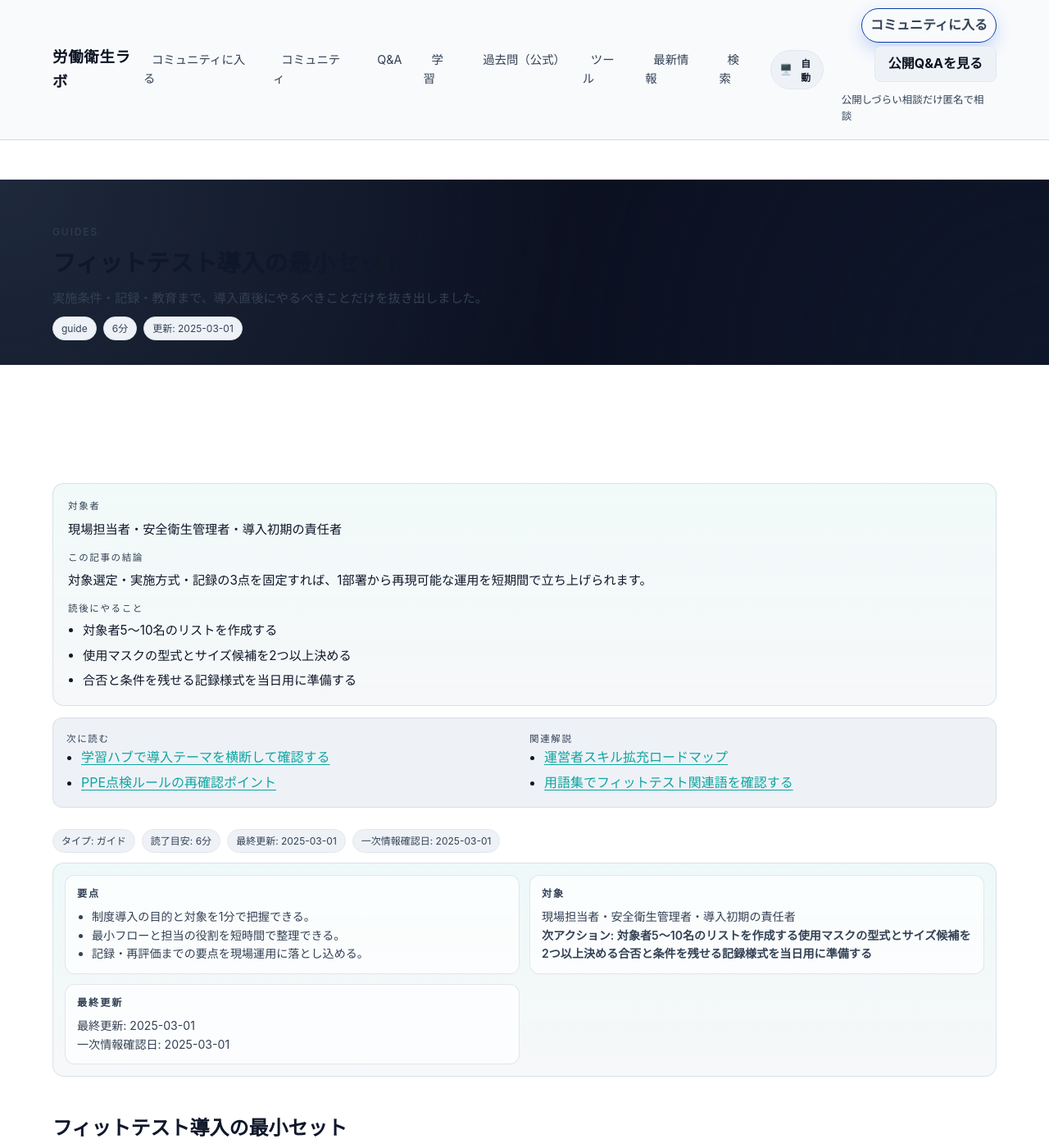
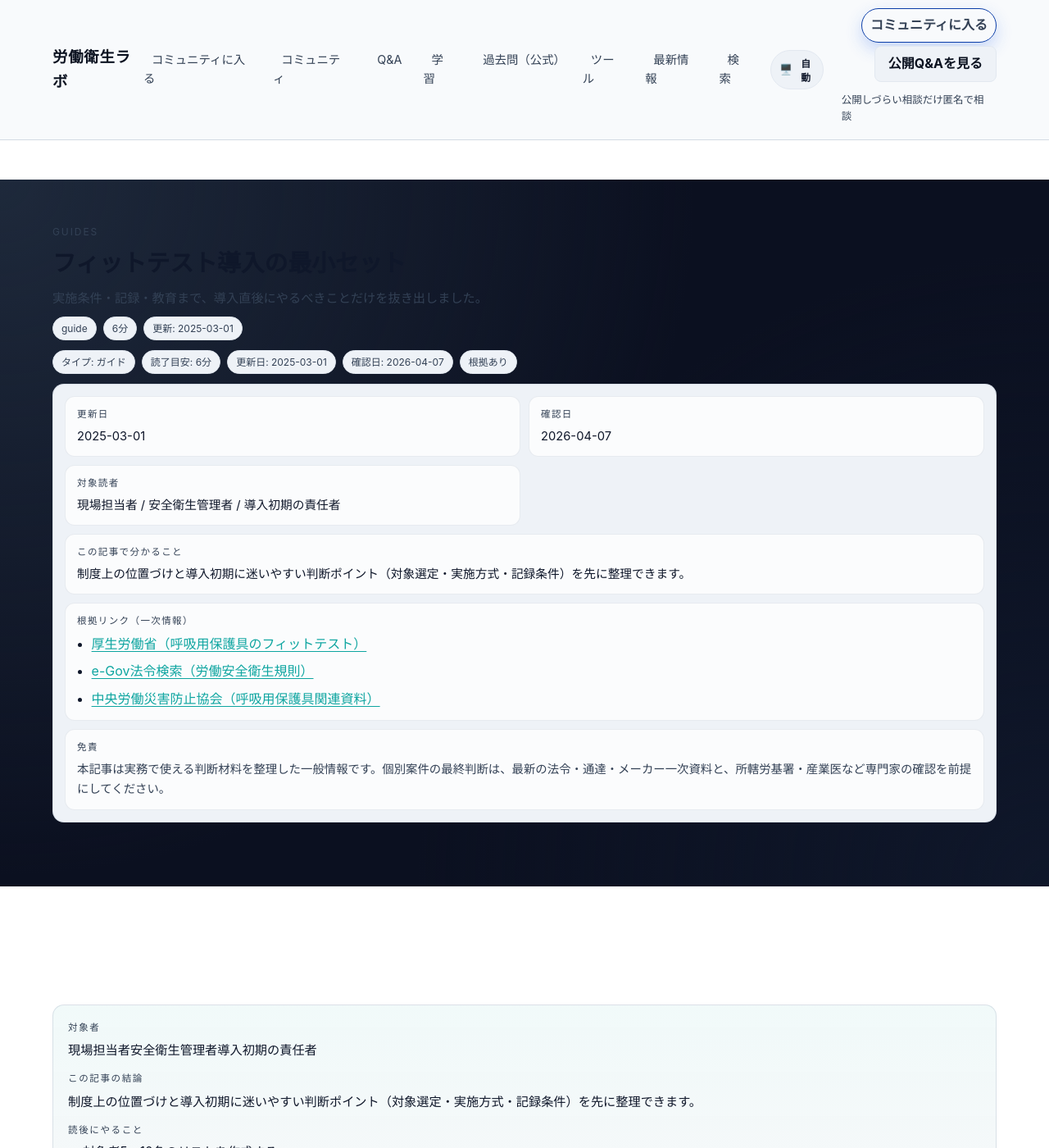
Before and after one commit to rodoeisei-lab/rodoeisei-lab, a Jekyll site: the page built from _guides/fit-test.md, in a window 1280 px wide and 1400 px high. Shown: the whole window at 82% size. Built offline with Jekyll 4.4.1, drawn with Linux system fonts in a browser that asks for light colours; some of the changed text lies outside the part shown.

Commit message:
Add trust-focused article metadata panel and guide reliability badges

```diff
--- a/_guides/fit-test.md
+++ b/_guides/fit-test.md
@@ -14,6 +14,7 @@ minutes: 6
 updated: 2025-03-01
 updated_at: 2025-03-01
 reviewed_at: 2025-03-01
+checked_at: 2026-04-07
 source_type: notice
 status: published
 featured: true
@@ -23,8 +24,12 @@ tags:
   - 導入
   - 記録
 article_reason: 法令の結論だけ先に確認して、導入時の抜け漏れを避けたい人向け。
-audience: 現場担当者・安全衛生管理者・導入初期の責任者
-takeaway: 対象選定・実施方式・記録の3点を固定すれば、1部署から再現可能な運用を短期間で立ち上げられます。
+audience:
+  - 現場担当者
+  - 安全衛生管理者
+  - 導入初期の責任者
+takeaway: 制度上の位置づけと導入初期に迷いやすい判断ポイント（対象選定・実施方式・記録条件）を先に整理できます。
+disclaimer_variant: practical
 next_action:
   - 対象者5〜10名のリストを作成する
   - 使用マスクの型式とサイズ候補を2つ以上決める
@@ -43,8 +48,12 @@ related_links:
     url: /glossary/
     group: related
 sources:
-  - '<a href="https://www.mhlw.go.jp/stf/seisakunitsuite/bunya/0000132963.html" target="_blank" rel="noopener">厚生労働省: 呼吸用保護具のフィットテスト</a>'
-  - '<a href="https://www.jaish.gr.jp/" target="_blank" rel="noopener">中央労働災害防止協会（ガイド類）</a>'
+  - label: 厚生労働省（呼吸用保護具のフィットテスト）
+    url: https://www.mhlw.go.jp/stf/seisakunitsuite/bunya/0000132963.html
+  - label: e-Gov法令検索（労働安全衛生規則）
+    url: https://elaws.e-gov.go.jp/
+  - label: 中央労働災害防止協会（呼吸用保護具関連資料）
+    url: https://www.jaish.gr.jp/
 last_updated: 2025-03-01
 lead: 実施条件・記録・教育まで、導入直後にやるべきことだけを抜き出しました。
 ---
--- /dev/null
+++ b/_includes/article-disclaimer.html
@@ -0,0 +1,9 @@
+{% assign variant = include.variant | default: page.disclaimer_variant | default: "general" %}
+{% case variant %}
+  {% when "practical" %}
+  <p class="article-trust-meta__note">本記事は実務で使える判断材料を整理した一般情報です。個別案件の最終判断は、最新の法令・通達・メーカー一次資料と、所轄労基署・産業医など専門家の確認を前提にしてください。</p>
+  {% when "legal" %}
+  <p class="article-trust-meta__note">本記事は制度理解の補助を目的とした一般情報です。法令解釈や行政対応は、最新の原典確認と所轄機関・専門家への照会を前提にしてください。</p>
+  {% else %}
+  <p class="article-trust-meta__note">本記事は一般的な情報整理を目的としています。個別判断では、最新の一次情報（法令・通達・公的資料）や専門家確認を行ってください。</p>
+{% endcase %}
--- a/_includes/article-meta-header.html
+++ b/_includes/article-meta-header.html
@@ -11,48 +11,69 @@
 
 {% assign article_type_label = site.data.article-types.article_type_labels[article_type] | default: article_type | upcase %}
 {% assign reading_time = page.reading_time | default: page.minutes %}
-{% assign audience = page.audience | default: page.target | default: "対象読者は準備中です。" %}
-{% assign updated_at = page.updated_at | default: page.updated | default: "未記入" %}
-{% assign reviewed_at = page.source_checked_at | default: page.reviewed_at | default: page.last_updated | default: page.updated_at | default: page.updated | default: "未確認" %}
+{% assign updated_at = page.updated_at | default: page.updated | default: page.last_updated %}
+{% assign checked_at = page.checked_at | default: page.source_checked_at | default: page.reviewed_at %}
+{% assign takeaway = page.takeaway | default: page.summary %}
 
-<div class="article-meta-header">
+{% assign has_sources = false %}
+{% if page.sources and page.sources.size > 0 %}
+  {% assign has_sources = true %}
+{% endif %}
+
+<section class="article-trust-meta" aria-label="記事メタ情報">
   <div class="article-meta-header__chips" aria-label="記事メタ">
     <span class="badge">タイプ: {{ article_type_label }}</span>
     {% if reading_time %}<span class="badge">読了目安: {{ reading_time }}</span>{% endif %}
-    <span class="badge">最終更新: {{ updated_at }}</span>
-    {% if page.sources and page.sources.size > 0 %}<span class="badge">一次情報確認日: {{ reviewed_at }}</span>{% endif %}
+    {% if updated_at %}<span class="badge">更新日: {{ updated_at }}</span>{% endif %}
+    {% if checked_at %}<span class="badge">確認日: {{ checked_at }}</span>{% endif %}
+    {% if has_sources %}<span class="badge">根拠あり</span>{% endif %}
   </div>
 
-  <div class="article-meta-box article-meta-box--header">
-    <div class="article-meta-item">
-      <h2>要点</h2>
-      {% if page.summary %}
-        {% if page.summary.first %}
-          <ul>
-            {% for point in page.summary limit:3 %}
-            <li>{{ point }}</li>
-            {% endfor %}
-          </ul>
-        {% else %}
-          <p>{{ page.summary }}</p>
-        {% endif %}
+  <div class="article-trust-meta__grid">
+    {% if updated_at %}
+    <div class="article-trust-meta__item">
+      <p class="article-trust-meta__label">更新日</p>
+      <p class="article-trust-meta__value">{{ updated_at }}</p>
+    </div>
+    {% endif %}
+
+    {% if checked_at %}
+    <div class="article-trust-meta__item">
+      <p class="article-trust-meta__label">確認日</p>
+      <p class="article-trust-meta__value">{{ checked_at }}</p>
+    </div>
+    {% endif %}
+
+    {% if page.audience %}
+    <div class="article-trust-meta__item">
+      <p class="article-trust-meta__label">対象読者</p>
+      {% if page.audience.first %}
+      <p class="article-trust-meta__value">{{ page.audience | join: " / " }}</p>
       {% else %}
-      <p>要点は準備中です。</p>
+      <p class="article-trust-meta__value">{{ page.audience }}</p>
       {% endif %}
     </div>
+    {% endif %}
 
-    <div class="article-meta-item">
-      <h2>対象</h2>
-      <p>{{ audience }}</p>
-      {% if page.next_action %}
-      <p class="article-meta-next">次アクション: {{ page.next_action }}</p>
+    {% if takeaway %}
+    <div class="article-trust-meta__item article-trust-meta__item--wide">
+      <p class="article-trust-meta__label">この記事で分かること</p>
+      {% if takeaway.first %}
+      <p class="article-trust-meta__value">{{ takeaway | first }}</p>
+      {% else %}
+      <p class="article-trust-meta__value">{{ takeaway }}</p>
       {% endif %}
     </div>
+    {% endif %}
 
-    <div class="article-meta-item">
-      <h2>最終更新</h2>
-      <p>最終更新: {{ updated_at }}</p>
-      {% if page.sources and page.sources.size > 0 %}<p>一次情報確認日: {{ reviewed_at }}</p>{% endif %}
+    <div class="article-trust-meta__item article-trust-meta__item--wide">
+      <p class="article-trust-meta__label">根拠リンク（一次情報）</p>
+      {% include article-sources.html compact=true %}
+    </div>
+
+    <div class="article-trust-meta__item article-trust-meta__item--wide">
+      <p class="article-trust-meta__label">免責</p>
+      {% include article-disclaimer.html variant=page.disclaimer_variant %}
     </div>
   </div>
-</div>
+</section>
--- a/_includes/article-sources.html
+++ b/_includes/article-sources.html
@@ -1,7 +1,7 @@
 {% if page.sources and page.sources.size > 0 %}
-<section class="article-sources" aria-label="この記事の一次情報">
-  <h2>この記事の一次情報</h2>
-  <ul class="article-sources__list">
+  {% assign compact = include.compact | default: false %}
+  {% if compact %}
+  <ul class="article-sources__list article-sources__list--compact">
     {% for source in page.sources %}
       {% assign source_label = source.label | default: source.title | default: source %}
       {% assign source_url = source.url | default: nil %}
@@ -14,8 +14,28 @@
       </li>
     {% endfor %}
   </ul>
-  {% if page.source_checked_at %}
-  <p class="article-sources__checked-at">一次情報確認日：{{ page.source_checked_at }}</p>
+  {% else %}
+  <section class="article-sources" aria-label="この記事の一次情報">
+    <h2>この記事の一次情報</h2>
+    <ul class="article-sources__list">
+      {% for source in page.sources %}
+        {% assign source_label = source.label | default: source.title | default: source %}
+        {% assign source_url = source.url | default: nil %}
+        <li class="article-sources__item">
+          {% if source_url %}
+          <a href="{{ source_url }}" target="_blank" rel="noopener">{{ source_label }}</a>
+          {% else %}
+          {{ source_label }}
+          {% endif %}
+        </li>
+      {% endfor %}
+    </ul>
+    {% assign checked_at = page.checked_at | default: page.source_checked_at | default: page.reviewed_at %}
+    {% if checked_at %}
+    <p class="article-sources__checked-at">一次情報確認日：{{ checked_at }}</p>
+    {% endif %}
+  </section>
   {% endif %}
-</section>
+{% elsif include.compact %}
+  <p class="article-trust-meta__note">一次情報リンクは現在整備中です。公開元の最新情報で最終確認してください。</p>
 {% endif %}
--- a/_layouts/article.html
+++ b/_layouts/article.html
@@ -24,15 +24,14 @@ layout: base
       {% assign hero_updated = page.updated_at | default: page.updated %}
       {% if hero_updated %}<span class="badge">更新: {{ hero_updated }}</span>{% endif %}
     </div>
+    {% include article-meta-header.html %}
   </div>
 </section>
 
 <section class="section">
   <div class="container article">
     {% include article-summary-box.html %}
-    {% include article-meta-header.html %}
     {{ content }}
-    {% include article-sources.html %}
     {% include article-footer-nav.html %}
 
     {% assign feedback_form_url = page.feedback_form_url | default: site.feedback.article_form_url %}
--- a/assets/css/main.css
+++ b/assets/css/main.css
@@ -3478,10 +3478,10 @@ main#main .section .container a:not(.btn-step):not(.btn-step-primary):not(.btn-a
   }
 }
 
-.article-meta-header {
+.article-trust-meta {
   display: grid;
   gap: 12px;
-  margin-bottom: 8px;
+  margin-top: 12px;
 }
 
 .article-meta-header__chips {
@@ -3490,32 +3490,49 @@ main#main .section .container a:not(.btn-step):not(.btn-step-primary):not(.btn-a
   gap: 8px;
 }
 
-.article-meta-box--header {
+.article-trust-meta__grid {
+  display: grid;
   grid-template-columns: repeat(2, minmax(0, 1fr));
+  gap: 10px;
   padding: 14px;
   border-radius: 14px;
   border: 1px solid rgba(148, 163, 184, .25);
-  background: linear-gradient(180deg, rgba(14, 165, 160, .07) 0%, rgba(148, 163, 184, .08) 100%);
-}
-
-.article-meta-box--header .article-meta-item {
-  height: 100%;
-  background: rgba(255, 255, 255, .72);
-}
-
-.article-meta-box--header .article-meta-item h2 {
-  margin: 0 0 8px;
-  font-size: .76rem;
-  letter-spacing: .16em;
+  background: var(--panel-strong);
+}
+
+.article-trust-meta__item {
+  padding: 12px 14px;
+  border-radius: 12px;
+  border: 1px solid rgba(148, 163, 184, .2);
+  background: rgba(255, 255, 255, .74);
+  min-width: 0;
+}
+
+.article-trust-meta__item--wide {
+  grid-column: 1 / -1;
+}
+
+.article-trust-meta__label {
+  margin: 0 0 6px;
+  font-size: .72rem;
+  letter-spacing: .12em;
   text-transform: uppercase;
   color: var(--text-soft);
 }
 
-.article-meta-source-type,
-.article-meta-next {
-  margin-bottom: 6px;
-  font-weight: 600;
+.article-trust-meta__value {
+  margin: 0;
   color: var(--text);
+  font-size: .92rem;
+  line-height: 1.6;
+  overflow-wrap: anywhere;
+}
+
+.article-trust-meta__note {
+  margin: 0;
+  color: var(--text-soft);
+  font-size: .9rem;
+  line-height: 1.7;
 }
 
 .article-footer-nav {
@@ -3548,13 +3565,14 @@ main#main .section .container a:not(.btn-step):not(.btn-step-primary):not(.btn-a
 
 @media (max-width: 780px) {
   .article-summary-links,
-  .article-meta-box--header,
+  .article-trust-meta__grid,
   .article-footer-nav__grid {
     grid-template-columns: 1fr;
   }
 
   .article-summary-box__panel,
-  .article-summary-links {
+  .article-summary-links,
+  .article-trust-meta__grid {
     padding: 14px;
   }
 }
@@ -3567,13 +3585,13 @@ main#main .section .container a:not(.btn-step):not(.btn-step-primary):not(.btn-a
   background: rgba(15, 23, 42, .72);
 }
 
-[data-theme="dark"] .article-meta-box--header {
-  background: linear-gradient(180deg, rgba(45, 212, 191, .15) 0%, rgba(30, 41, 59, .65) 100%);
-}
-
-[data-theme="dark"] .article-meta-box--header .article-meta-item,
+[data-theme="dark"] .article-trust-meta__grid,
 [data-theme="dark"] .article-footer-nav {
   background: rgba(15, 23, 42, .72);
+}
+
+[data-theme="dark"] .article-trust-meta__item {
+  background: rgba(15, 23, 42, .78);
 }
 
 /* Participation flow prioritization */
@@ -3758,6 +3776,10 @@ main#main .section .container a:not(.btn-step):not(.btn-step-primary):not(.btn-a
 .article-sources__list {
   margin: 0;
   padding-left: 1.2rem;
+}
+
+.article-sources__list--compact {
+  padding-left: 1.1rem;
 }
 
 .article-sources__item + .article-sources__item {
```
Also changed, not shown: _includes/guide_card.html (+12 -2 lines).
